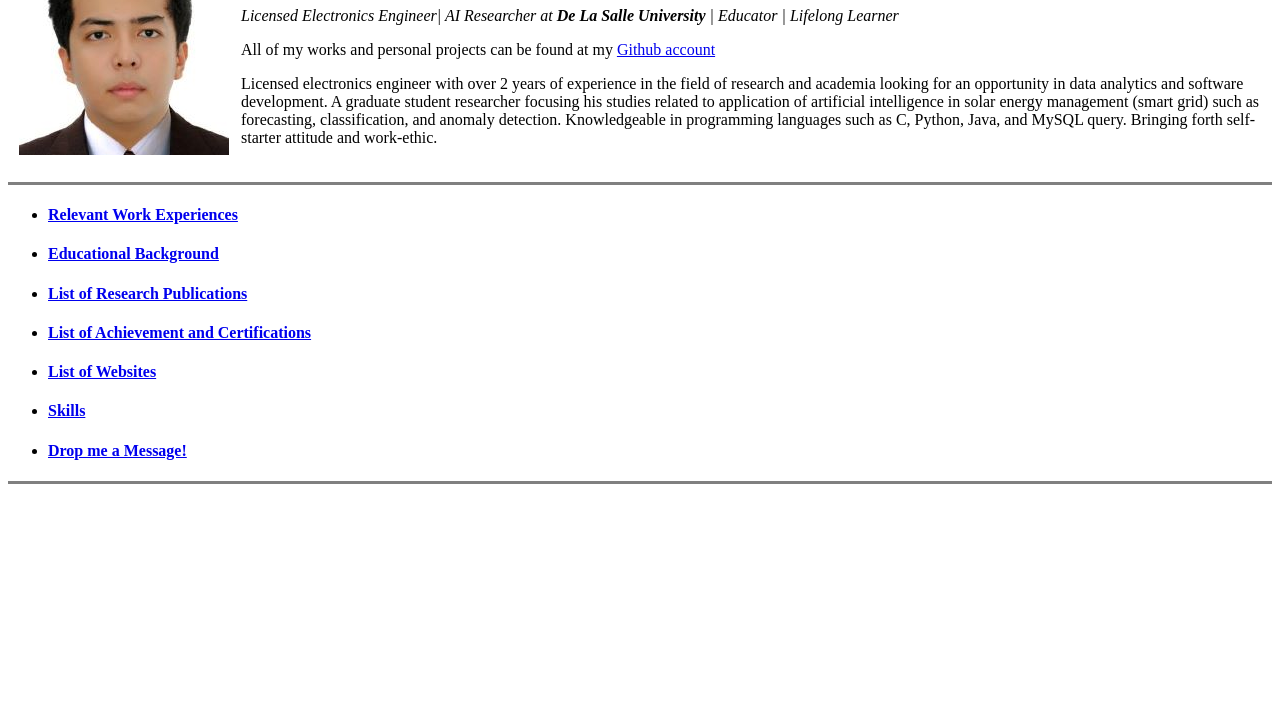
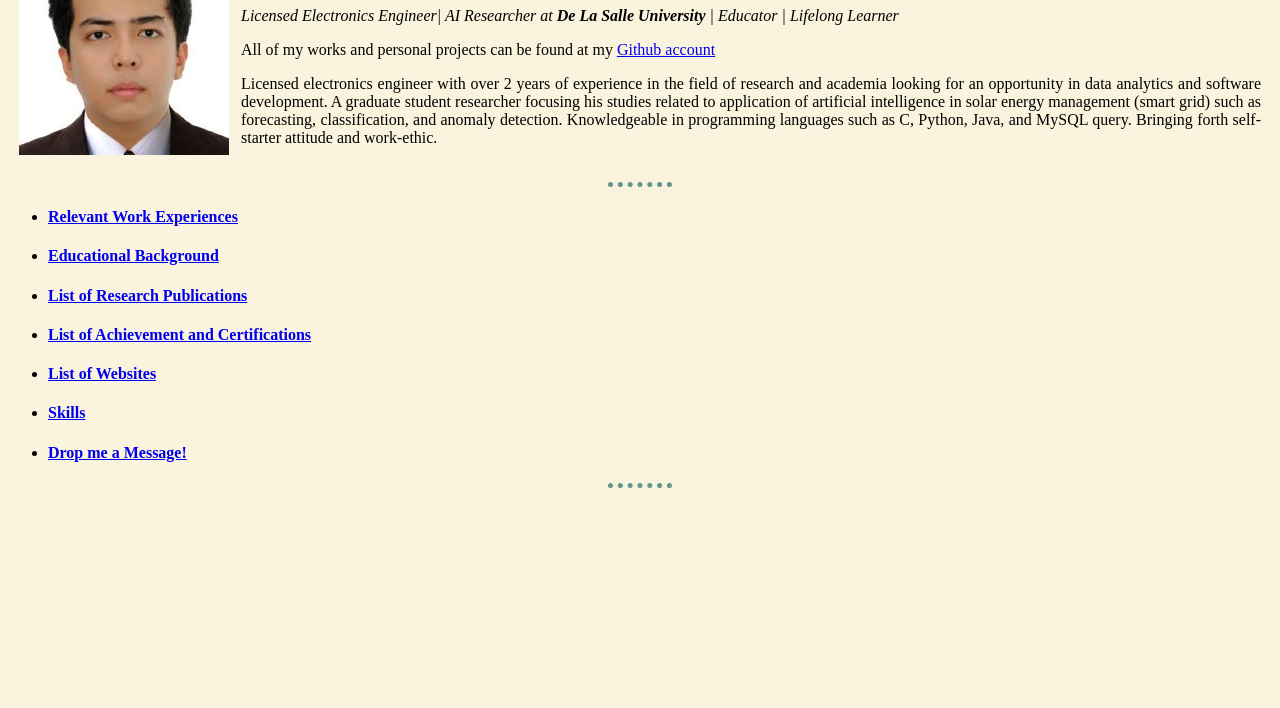
Before and after one commit to jddeguia/justin_cv, a plain HTML site: page index.html in a window 1280 px wide. Shown: the part 92-800 px from the top of the page. Drawn offline with Linux system fonts and the light colour scheme.

Commit message:
Add files via upload
Added CSS element

```diff
--- /dev/null
+++ b/css/style.css
@@ -0,0 +1,20 @@
+body {
+  background-color: #faf3dd;
+}
+
+hr {
+  background-color: #faf3dd;
+  border-style: none;
+  border-top-style: dotted;
+  border-color: #64958f;
+  border-width: 5px;
+  width: 5%;
+}
+
+h1 {
+  color: #065c6f;
+}
+
+h3 {
+  color: #065c6f;
+}
--- a/index.html
+++ b/index.html
@@ -4,25 +4,26 @@
 <head>
   <meta charset="utf-8">
   <title>Justin's Personal Site </title>
+<link rel="stylesheet" href="css/style.css">
 </head>
 
 <body>
 
-  <table cellspacing ="10">
+  <table cellspacing="10">
     <tr>
       <td><img src="justin small.jpg" alt="justin de guia image dlsu"></td>
       <td>
         <h1>Engr. Justin D. de Guia</h1>
         <p><em>Licensed Electronics Engineer| AI Researcher at <strong>De La Salle University</strong> | Educator | Lifelong Learner</em></p>
-        <p> All of my works and personal projects can be found at my <a href=" https://github.com/jddeguia"> Github account</a> </p>
-        <p>Licensed electronics engineer with over 2 years of experience in the field of research and academia looking for an opportunity in data analytics
+        <p align="justify"> All of my works and personal projects can be found at my <a href=" https://github.com/jddeguia"> Github account</a> </p>
+        <p align="justify">Licensed electronics engineer with over 2 years of experience in the field of research and academia looking for an opportunity in data analytics
           and software development. A graduate student researcher focusing his studies related to application of artificial intelligence in solar energy management
           (smart grid) such as forecasting, classification, and anomaly detection. Knowledgeable in programming languages such as C, Python, Java, and MySQL query.
           Bringing forth self-starter attitude and work-ethic. </p>
       </td>
     </tr>
   </table>
-  <hr size="3" noshade>
+  <hr>
   <ul>
     <li><a href="work.html">
         <h4>Relevant Work Experiences</h4>
@@ -51,7 +52,7 @@
       </a>
     </li>
   </ul>
-  <hr size="3" noshade>
+  <hr>
 </body>
 
 
```
Also changed, not shown: achievement.html (+1 -0 lines), education.html (+1 -0 lines), message.html (+1 -0 lines), research.html (+1 -0 lines), skills.html (+2 -1 lines), websites.html (+1 -0 lines), work.html (+1 -0 lines).
